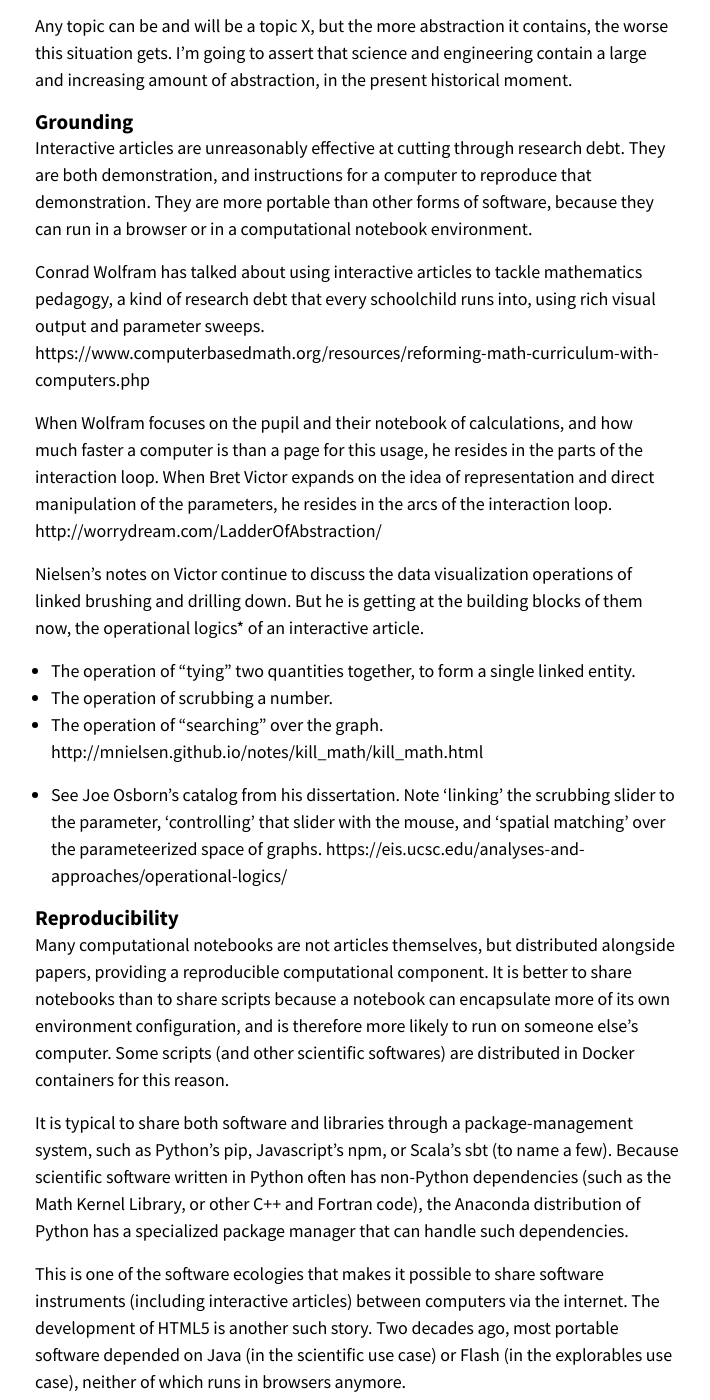
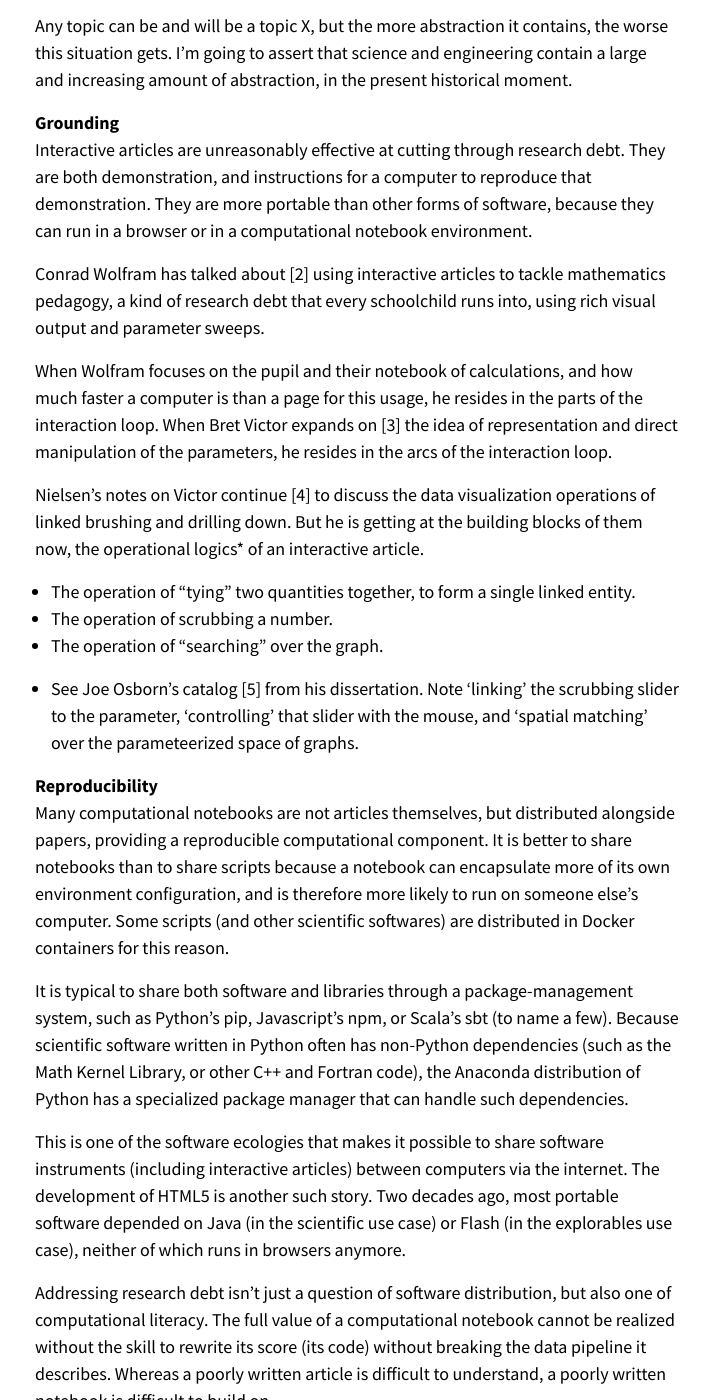
Before and after one commit to mixedinitiatives/mixedinitiatives.github.io, a Jekyll site: the page built from _posts/2021-2-12-software-instruments-debt.md, in a window 1280 px wide and 1400 px high, scrolled down 1119 px. Shown: the whole window, without its empty margins (283-993 px from the left). Built offline with Jekyll 4.4.1, drawn with Linux system fonts in a browser that asks for light colours; some of the changed text lies outside the part shown.

Commit message:
Fix temporary citations

```diff
--- a/_posts/2021-2-12-software-instruments-debt.md
+++ b/_posts/2021-2-12-software-instruments-debt.md
@@ -26,26 +25,23 @@ This becomes a problem when people keep re-inventing knowledge about topic X, bu
 
 Any topic can be and will be a topic X, but the more abstraction it contains, the worse this situation gets. I'm going to assert that science and engineering contain a large and increasing amount of abstraction, in the present historical moment.
 
-### Grounding
+#### Grounding
 
 Interactive articles are unreasonably effective at cutting through research debt. They are both demonstration, and instructions for a computer to reproduce that demonstration. They are more portable than other forms of software, because they can run in a browser or in a computational notebook environment.
 
-Conrad Wolfram has talked about using interactive articles to tackle mathematics pedagogy, a kind of research debt that every schoolchild runs into, using rich visual output and parameter sweeps.
-https://www.computerbasedmath.org/resources/reforming-math-curriculum-with-computers.php
+Conrad Wolfram has talked about [2] using interactive articles to tackle mathematics pedagogy, a kind of research debt that every schoolchild runs into, using rich visual output and parameter sweeps.
 
-When Wolfram focuses on the pupil and their notebook of calculations, and how much faster a computer is than a page for this usage, he resides in the parts of the interaction loop. When Bret Victor expands on the idea of representation and direct manipulation of the parameters, he resides in the arcs of the interaction loop.
-http://worrydream.com/LadderOfAbstraction/
 
-Nielsen's notes on Victor continue to discuss the data visualization operations of linked brushing and drilling down. But he is getting at the building blocks of them now, the operational logics* of an interactive article.
+When Wolfram focuses on the pupil and their notebook of calculations, and how much faster a computer is than a page for this usage, he resides in the parts of the interaction loop. When Bret Victor expands on [3] the idea of representation and direct manipulation of the parameters, he resides in the arcs of the interaction loop.
+
+Nielsen's notes on Victor continue [4] to discuss the data visualization operations of linked brushing and drilling down. But he is getting at the building blocks of them now, the operational logics* of an interactive article.
 > * The operation of "tying" two quantities together, to form a single linked entity.
 > * The operation of scrubbing a number.
 > * The operation of "searching" over the graph.
-http://mnielsen.github.io/notes/kill_math/kill_math.html
 
-* See Joe Osborn's catalog from his dissertation. Note 'linking' the scrubbing slider to the parameter, 'controlling' that slider with the mouse, and 'spatial matching' over the parameteerized space of graphs.
-https://eis.ucsc.edu/analyses-and-approaches/operational-logics/
+* See Joe Osborn's catalog [5] from his dissertation. Note 'linking' the scrubbing slider to the parameter, 'controlling' that slider with the mouse, and 'spatial matching' over the parameteerized space of graphs.
 
-### Reproducibility
+#### Reproducibility
 
 Many computational notebooks are not articles themselves, but distributed alongside papers, providing a reproducible computational component. It is better to share notebooks than to share scripts because a notebook can encapsulate more of its own environment configuration, and is therefore more likely to run on someone else's computer. Some scripts (and other scientific softwares) are distributed in Docker containers for this reason.
 
@@ -55,8 +51,14 @@ This is one of the software ecologies that makes it possible to share software i
 
 Addressing research debt isn't just a question of software distribution, but also one of computational literacy. The full value of a computational notebook cannot be realized without the skill to rewrite its score (its code) without breaking the data pipeline it describes. Whereas a poorly written article is difficult to understand, a poorly written notebook is difficult to build on.
 
-Olivia Guest describes bad instruments in the professional practice of mathematical modelling, such as a programming language that teaches users to poorly encapsulate their abstractions, and whose entire statefulness leaks immediately into the interaction loop (to my immense dismay as a functional programmer).
-https://neuroplausible.com/matlab
+Olivia Guest describes [6] bad instruments in the professional practice of mathematical modelling, such as a programming language that teaches users to poorly encapsulate their abstractions, and whose entire statefulness leaks immediately into the interaction loop (to my immense dismay as a functional programmer).
+
+[1] https://distill.pub/2017/research-debt/
+[2] https://www.computerbasedmath.org/resources/reforming-math-curriculum-with-computers.php
+[3] http://worrydream.com/LadderOfAbstraction/
+[4] http://mnielsen.github.io/notes/kill_math/kill_math.html
+[5] https://eis.ucsc.edu/analyses-and-approaches/operational-logics/
+[6] https://neuroplausible.com/matlab
 
 ## Instrument design
 
@@ -74,7 +76,7 @@ Bret Victor's interactive articles about dynamical systems visualization not onl
 
 (It is beyond the scope of this document to consider games with 'simulation' or 'idle game' mechanics as research instruments themselves. Consider Dwarf Fortress, Crusader Kings III, or Universal Paperclips. In these cases, the artifact is a simulated life-world, and the research debt lies in an ontology of that life-world that may be shared by only one person. See Kreminski on narrative instruments, and Ryan on simulated life-worlds.)
 
-### Community-led discovery
+#### Community-led discovery
 
 Are instruments self-documenting? How does a community of practice remember?
 
@@ -84,7 +86,7 @@ For instance, it is unreasonable to expect to learn how to play a guitar without
 
 In the course of their practice, a guitar player has presumably also discovered many more action sequences that produce noise than produce songs. Where a beginner's action space may include verbs like 'press down this string at that fret' and 'ready my pick above this string', an expert will have encapsulated the action sequences they have executed on hundreds of times, resulting in verbs like 'strum this chord' and 'arpeggiate this scale'.
 
-### Application programming interfaces (APIs)
+#### Application programming interfaces (APIs)
 
 Programming languages are software instruments that programmers can use to create software. In practice, it is script libraries (like NumPy and matplotlib) and game engines (like the HTML5 document object model) that are the instruments used to create software instruments.
 
```
Also changed, not shown: other parts of _posts/2021-2-12-software-instruments-debt.md (+1 -2 lines).
